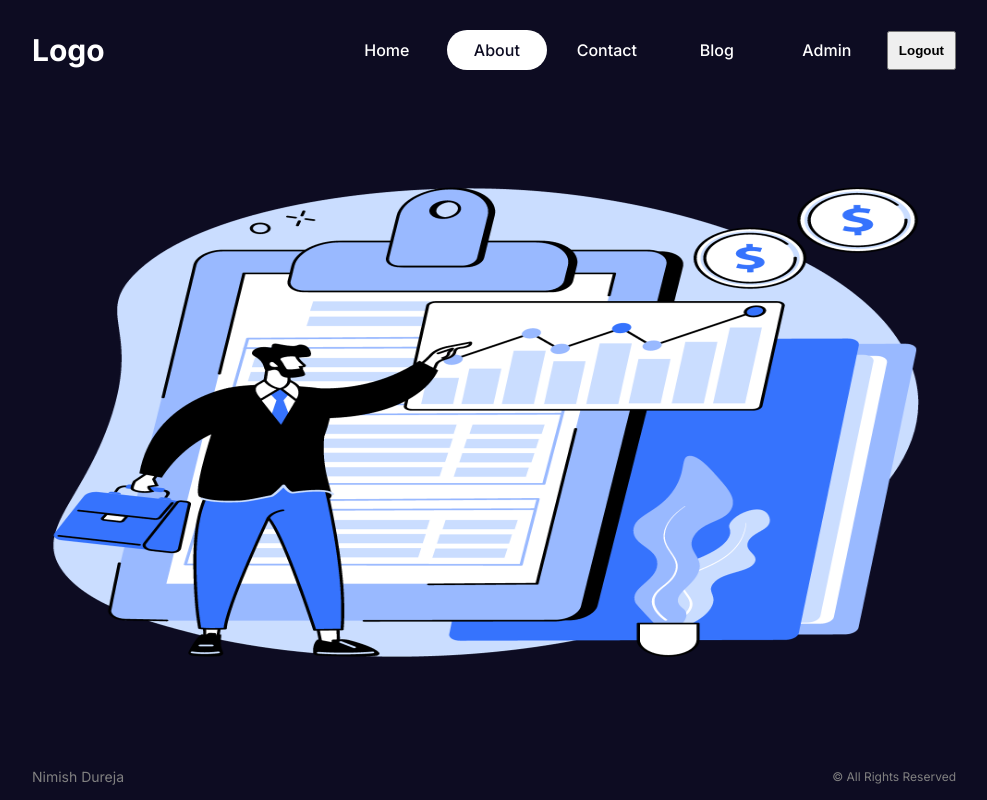
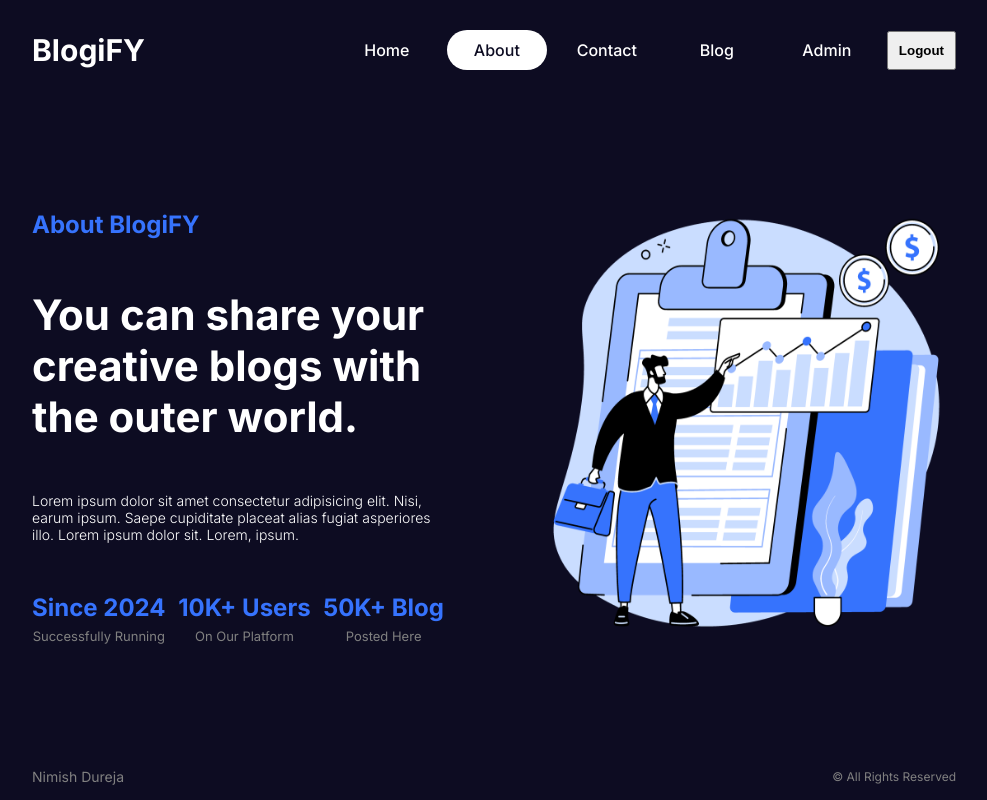
Before and after one commit to Nimish-Dureja-10/BlogApp, a Next.js app in the folder blog/: page /about in a window 1280 px wide. Shown: the whole page, without its empty margins (146-1133 px from the left). Built offline with nearby package versions, Linux system fonts and the light colour scheme.

Commit message:
About page updated

```diff
--- a/blog/src/app/about/about.module.css
+++ b/blog/src/app/about/about.module.css
@@ -1,5 +1,53 @@
-.imgContainer {
+.container {
+    display: flex;
+    gap: 100px;
+}
+
+.textContainer{
+    flex:1;
+    display: flex;
+    flex-direction: column;
+    gap: 50px;
+}
+
+.subtitle{
+    color: var(--btn);
+}
+
+.title{
+    font-size: 42px;
+}
+
+.desc {
+    font-size: 14px;
+    font-weight: 300;
+}
+
+.boxes {
+    display: flex;
+    align-items: center;
+    justify-content: space-between;
+}
+
+.box {
+    display: flex;
+    flex-direction: column;
+    gap: 6px;
+    align-items: center;
+}
+
+.box h1 {
+    color: var(--btn);
+    font-size: 24px;
+}
+
+.box p {
+    color: gray;
+    font-size: 13px;
+}
+
+.imgContainer{
+    flex:1;
     position: relative;
-    width: 100%;
-    height: 500px;
+
 }
--- a/blog/src/app/about/page.jsx
+++ b/blog/src/app/about/page.jsx
@@ -3,8 +3,37 @@ import styles from "./about.module.css";
 
 const AboutPage = () => {
   return (
-    <div className={styles.imgContainer}>
-      <Image src="/about.png" alt="about_image" fill />
+    <div className={styles.container}>
+      <div className={styles.textContainer}>
+        <h2 className={styles.subtitle}>
+          About BlogiFY
+        </h2>
+        <h1 className={styles.title}>
+          You can share your creative blogs with the outer world.
+        </h1>
+        <p className={styles.desc}>
+          Lorem ipsum dolor sit amet consectetur adipisicing elit.
+          Nisi, earum ipsum. Saepe cupiditate placeat alias fugiat
+          asperiores illo. Lorem ipsum dolor sit. Lorem, ipsum.
+        </p>
+        <div className={styles.boxes}>
+          <div className={styles.box}>
+            <h1>Since 2024</h1>
+            <p>Successfully Running</p>
+          </div>
+          <div className={styles.box}>
+            <h1>10K+ Users</h1>
+            <p>On Our Platform</p>
+          </div>
+          <div className={styles.box}>
+            <h1>50K+ Blog</h1>
+            <p>Posted Here</p>
+          </div>
+        </div>
+      </div>
+      <div className={styles.imgContainer}>
+        <Image src="/about.png" alt="Blogify_img" fill />
+      </div>
     </div>
   )
 }
--- a/blog/src/components/navbar/Navbar.jsx
+++ b/blog/src/components/navbar/Navbar.jsx
@@ -5,7 +5,7 @@ import styles from './navbar.module.css';
 const Navbar = () => {
   return (
     <div className={styles.container}>
-        <Link href={"/"} className={styles.logo}>Logo</Link>
+        <Link href={"/"} className={styles.logo}>BlogiFY</Link>
         <div>
             <Links/>
         </div>
```
